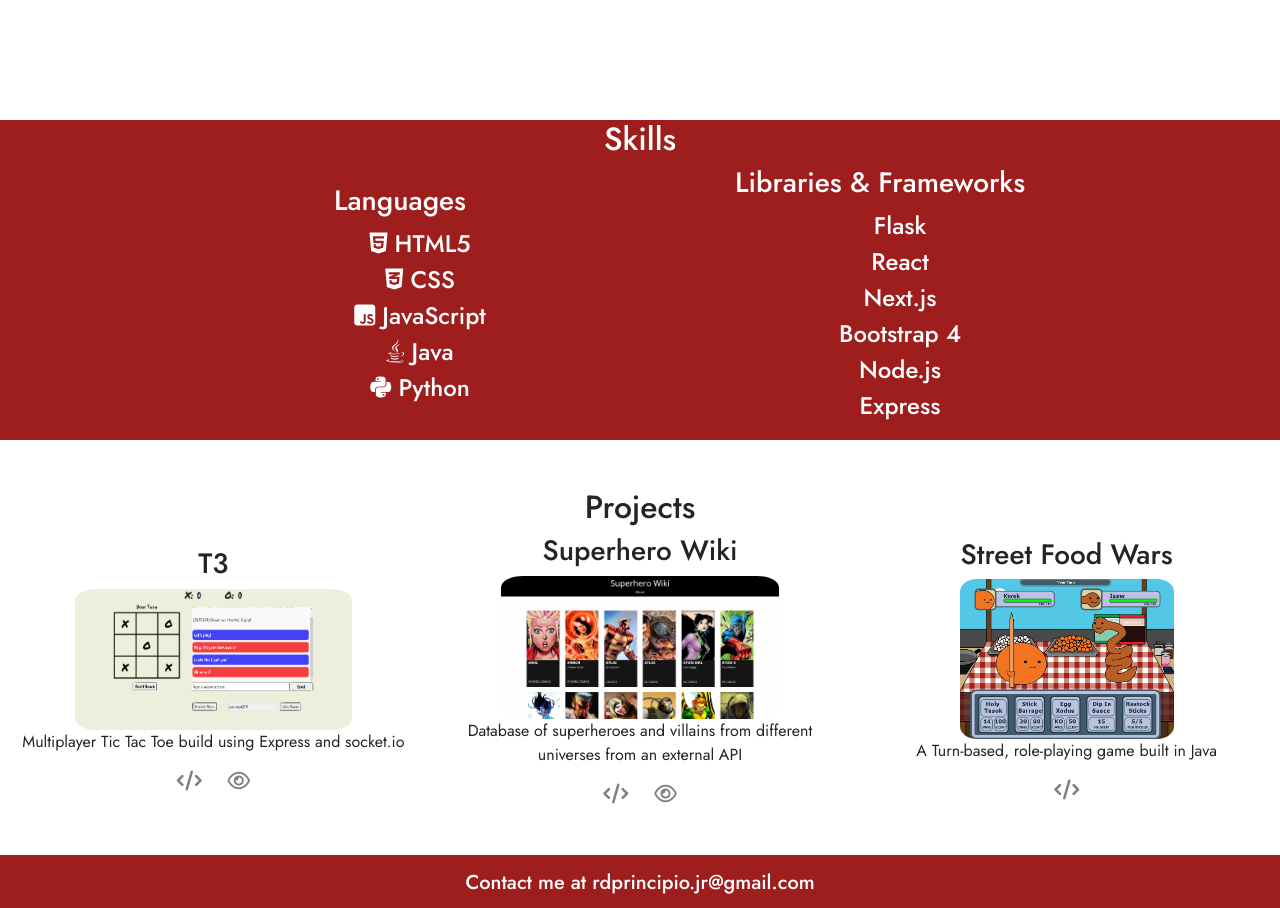
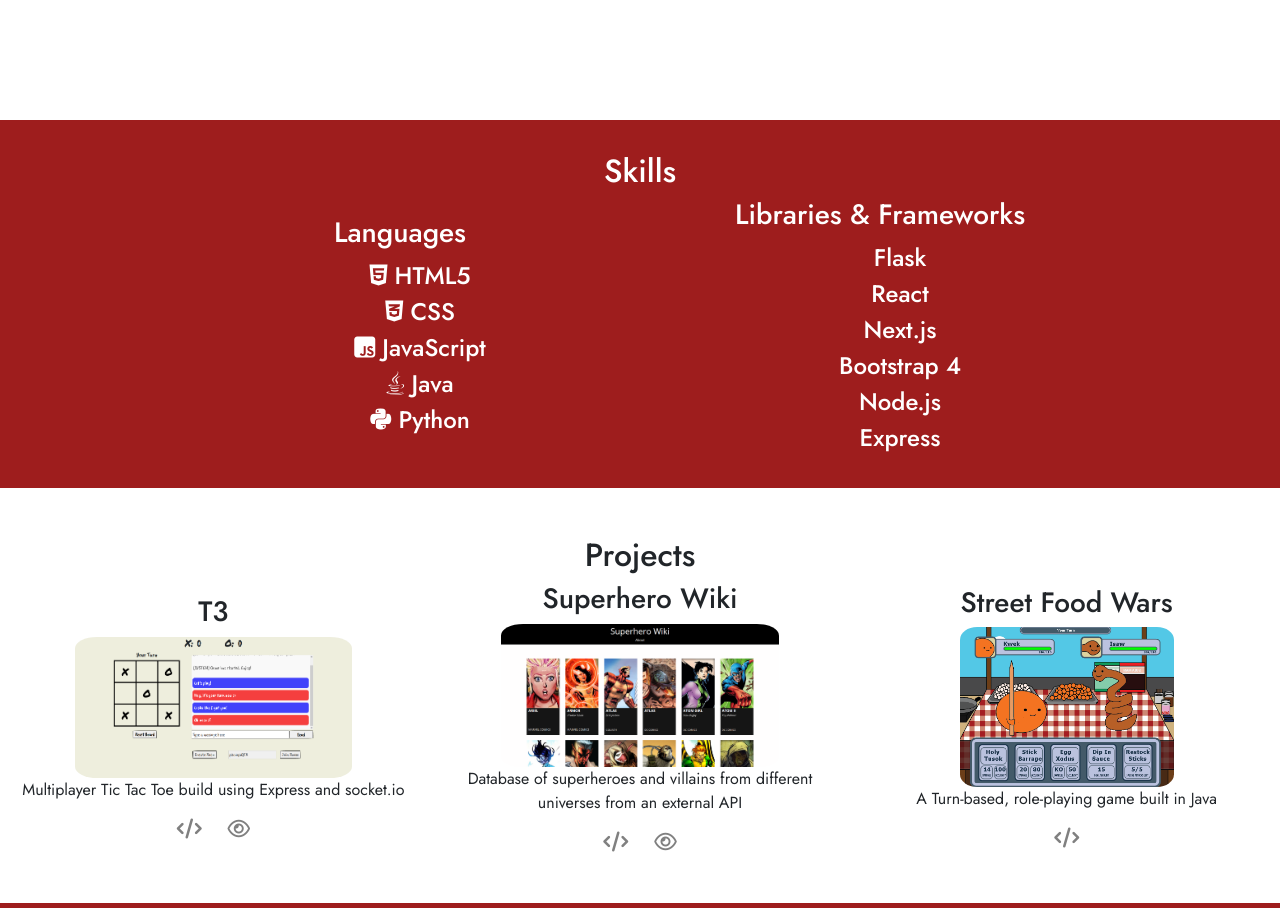
Before and after one commit to rdp-jr/portfolio, a Svelte app: page / in a window 1280 px wide. Shown: the part 1080-1988 px from the top of the page. Built offline with nearby package versions, Linux system fonts and the light colour scheme.

Commit message:
padding at section skills

```diff
--- a/src/App.svelte
+++ b/src/App.svelte
@@ -43,7 +43,8 @@
   }
 
   .s-skills {
-    /* padding-top: 5em; */
+    padding-top: 2em;
+    padding-bottom: 1em;
     height: 100%;
 		background-color: var(--redColor);
     color: white;
```
